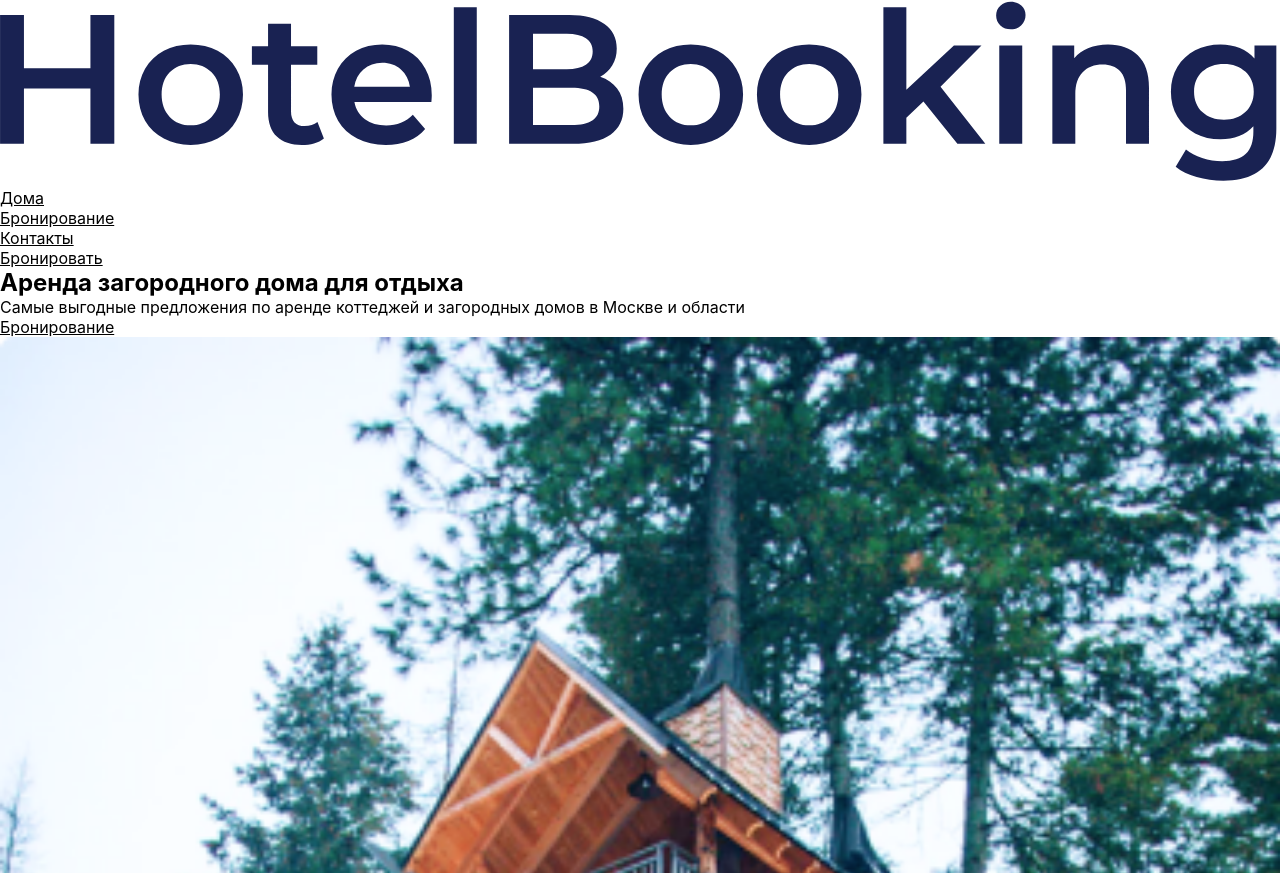
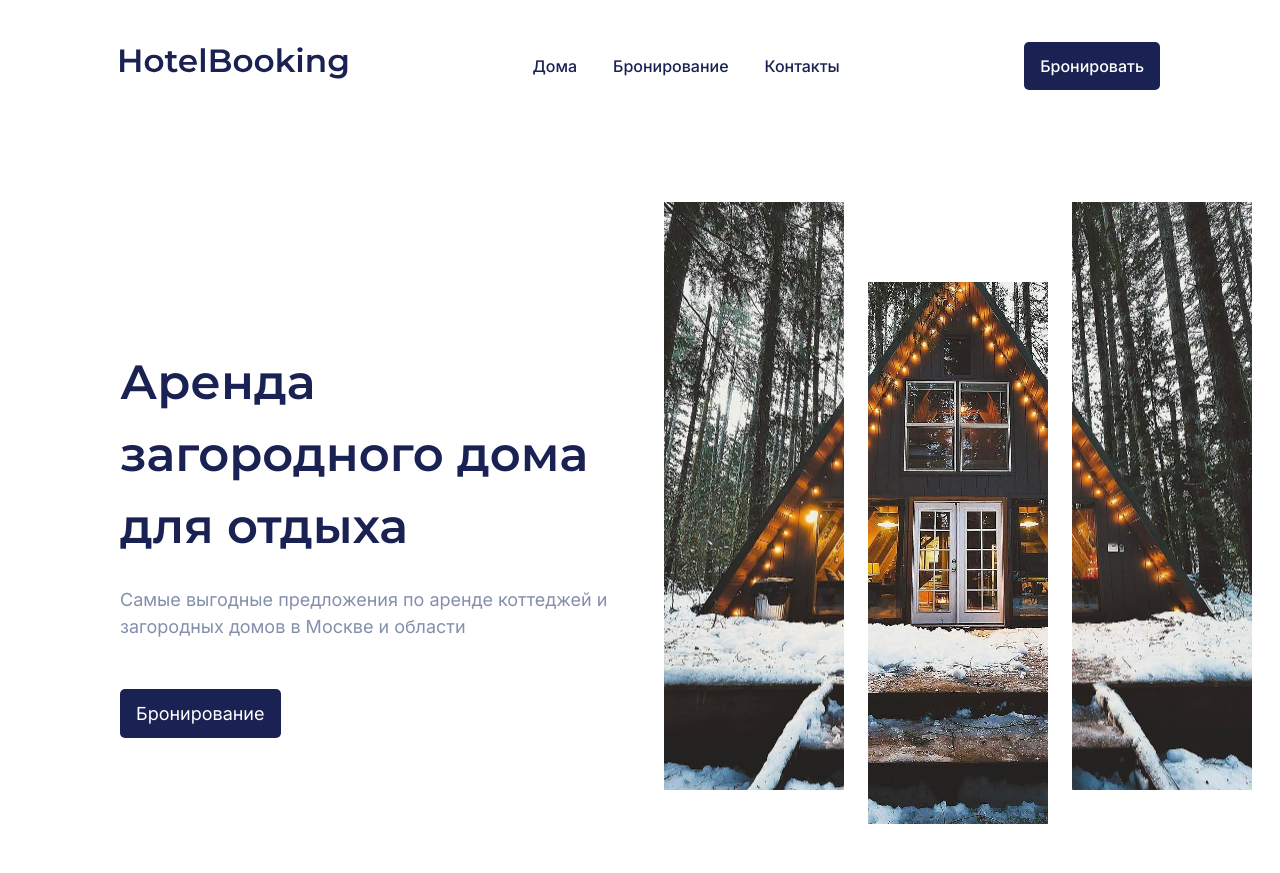
Before and after one commit to CopperyTexas/HotelBooking, a plain HTML site: page index.html in a window 1280 px wide. Shown: the top 873 px of the page. Drawn offline with Linux system fonts and the light colour scheme.

Commit message:
add style

```diff
--- a/fonts/fonts.css
+++ b/fonts/fonts.css
@@ -1,18 +1,2 @@
-@font-face {
-  font-family: Montserrat;
-  src: url(/fonts/Montserrat-SemiBold.ttf) format("ttf");
-  font-weight: 600;
-  font-display: swap;
-}
-@font-face {
-  font-family: Inter;
-  src: url(/fonts/Inter-Medium.ttf) format("ttf");
-  font-weight: 500;
-  font-display: swap;
-}
-@font-face {
-  font-family: Inter;
-  src: url(/fonts/Inter-Regular.ttf) format("ttf");
-  font-weight: 400;
-  font-display: swap;
-}
+@import url("https://fonts.googleapis.com/css2?family=Inter:wght@400;500&display=swap");
+@import url("https://fonts.googleapis.com/css2?family=Inter:wght@400;500&family=Montserrat:wght@600&display=swap");
--- a/index.html
+++ b/index.html
@@ -1,5 +1,5 @@
 <!DOCTYPE html>
-<html lang=ru">
+<html lang="ru">
 
 <head>
     <meta charset="UTF-8">
@@ -120,6 +120,40 @@
             <span class="reviews__name">Ирина Иванова</span>
         </section>
     </main>
+    <footer class="footer">
+        <div class="footer__social">
+            <img src="/images/HotelBooking__footer.svg" alt="Логотип в белом цвете" class="footer__logo">
+            <p class="footer__social-text">Загородный отдых с замечательными видами</p>
+            <div class="footer__social-icon">
+                <a href="#0" class="footer__social-link">
+                    <img src="/images/twitter.svg" alt="Логотип твиттер" class="footer__social-link-icon">
+                </a>
+                <a href="#0" class="footer__social-link">
+                    <img src="/images/VK.svg" alt="Логотип ВК" class="footer__social-link-icon">
+                </a>
+            </div>
+        </div>
+        <nav class="footer__nav">
+            <div class="footer__nav-homes">
+                <h4 class="footer__nav-homes-title">Дома</h4>
+                <a href="#0" class="footer__nav-homes-link">Маленький домик</a>
+                <a href="#0" class="footer__nav-homes-link">Большой дом</a>
+                <a href="#0" class="footer__nav-homes-link">Двухэтажный дом</a>
+            </div>
+            <div class="footer__nav-booking">
+                <h4 class="footer__nav-booking-title">Бронирование</h4>
+                <a href="#0" class="footer__nav-booking-link">Оформление</a>
+                <a href="#0" class="footer__nav-booking-link">Оплата</a>
+            </div>
+            <address class="address">
+                <a class="header__address" href="tel:+88005553535">+8-800-555-35-35</a>
+                <br />
+                <a class="header__address" href="mailto:email@yandex.ru">email@yandex.ru</a>
+                <br />
+                <p class="footer__address">Деревня Кимжа, архангельская область</p>
+            </address>
+        </nav>
+    </footer>
 </body>
 
 </html>
--- a/styles/global.css
+++ b/styles/global.css
@@ -5,9 +5,16 @@
 }
 
 body {
-  margin: 0;
+  min-width: 980px;
+  max-width: 1440px;
+  margin: 0 auto;
   padding: 0;
-  font-family: "Montserrat", "Inter", "Helvetica", "Arial", sans-serif;
+  color: #848fac;
+  font-family: "Inter", "Arial", "Helvetica", sans-serif;
+  font-size: 18px;
+  font-style: normal;
+  font-weight: 400;
+  line-height: 150%;
 }
 
 h1,
--- a/styles/style.css
+++ b/styles/style.css
@@ -0,0 +1,108 @@
+/* header style */
+.header {
+  display: flex;
+  justify-content: space-between;
+  align-items: center;
+  padding: 42px 120px 32px;
+  font-family: Inter;
+  font-size: 16px;
+  font-style: normal;
+  font-weight: 500;
+  line-height: normal;
+}
+.header__logo {
+  width: 228px;
+  height: 39px;
+}
+.header__nav-list {
+  list-style-type: none;
+  display: flex;
+  flex-wrap: wrap;
+  gap: 36px;
+}
+.header__nav-list-item-link {
+  text-decoration: none;
+  color: #192252;
+}
+.button {
+  text-decoration: none;
+  padding: 14px 16px;
+  color: #fff;
+  background-color: #192252;
+  border-radius: 5px;
+}
+/* first section style*/
+.first__section {
+  padding: 80px 120px;
+  display: grid;
+  grid-template-columns: repeat(2, 50%);
+  grid-template-rows: 1fr;
+  column-gap: 24px;
+}
+.first__section-box {
+  align-self: center;
+}
+.first__section-box-title {
+  color: #192252;
+  font-family: "Montserrat";
+  font-size: 48px;
+  font-weight: 600;
+  line-height: 150%;
+  margin-bottom: 24px;
+}
+.first__section-box-text {
+  max-width: 490px;
+  margin-bottom: 60px;
+}
+.box__img {
+  width: 180px;
+  height: 588px;
+  flex-shrink: 0;
+}
+.first__section-box-img {
+  display: flex;
+  gap: 24px;
+}
+.first-section {
+  background-image: url(/images/First\ image.jpg);
+  background-size: 300%;
+  background-repeat: no-repeat;
+  background-position: left 80%;
+}
+.second-section {
+  background-image: url(/images/First\ image.jpg);
+  background-size: 320%;
+  background-position: center 135%;
+  background-repeat: no-repeat;
+  margin-top: 80px;
+}
+.third-section {
+  background-image: url(/images/First\ image.jpg);
+  background-size: 300%;
+  background-position: right 80%;
+  background-repeat: no-repeat;
+}
+/* about section style */
+.about__section {
+  padding: 80px 120px;
+  display: grid;
+  grid-template-columns: repeat(2, 1fr);
+  grid-template-rows: 1fr;
+  column-gap: 126px;
+}
+.about__section-box {
+  align-self: center;
+}
+.about__section-box-title {
+  color: #192252;
+  font-family: "Montserrat";
+  font-size: 36px;
+  font-weight: 600;
+  line-height: 150%;
+  letter-spacing: -0.36px;
+  margin-bottom: 26px;
+}
+.about__section-box-text {
+  min-width: 584px;
+  margin-bottom: 38px;
+}
```
Also changed, not shown: images/HotelBooking__footer.svg (added), images/VK.svg (added), images/twitter.svg (added).
